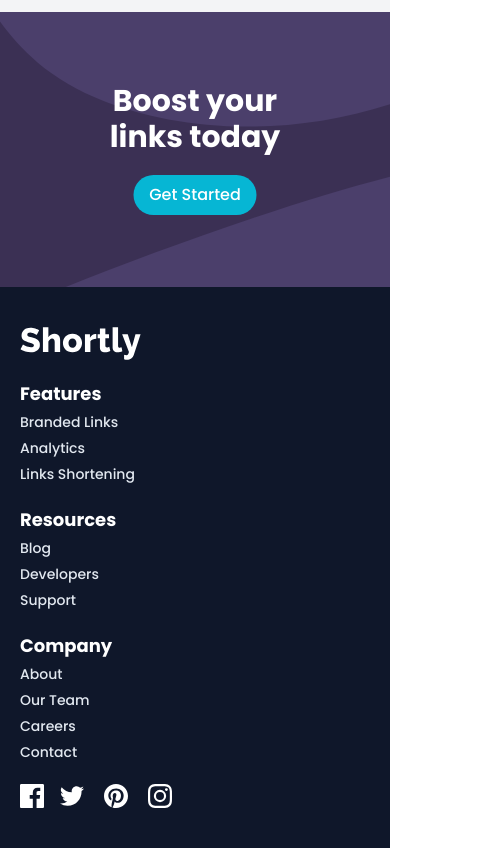
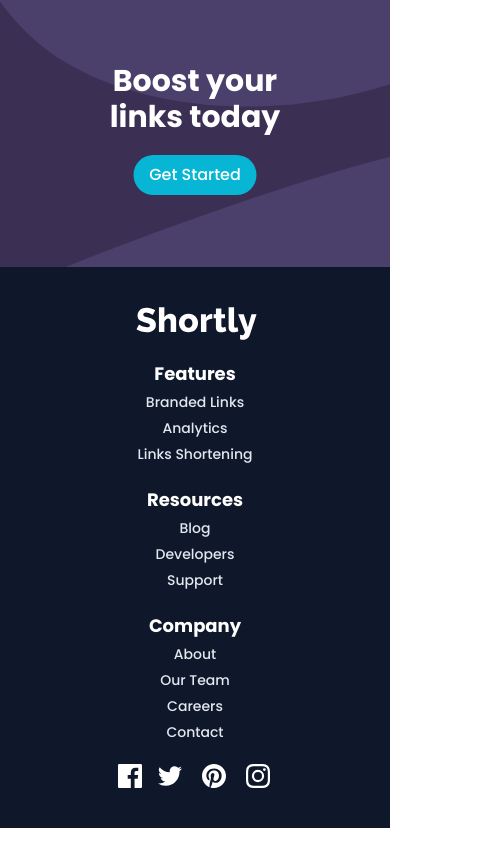
Before and after one commit to Ofosuansahh/url-shortening-web-app, a React (Create React App) app: page / in a window 390 px wide. Shown: the part 1933-2781 px from the top of the page, 486 px wide, since content can reach past the window. Built offline with nearby package versions, Linux system fonts and the light colour scheme.

Commit message:
social icons

```diff
--- a/src/components/Footer.js
+++ b/src/components/Footer.js
@@ -9,8 +9,8 @@
   return (
     <div>
         <footer className="bg-slate-900 py-10 lg:py-20">
-            <div className="max-width grid grid-cols-1 gap-5 md:grid-cols-3 lg:grid-cols-5">
-                <article>
+            <div className="max-width grid grid-cols-1 gap-5 text-center md:grid-cols-3 lg:grid-cols-5">
+                <article className="logo-img">
                     <img src={logo} />
                 </article>
 
@@ -43,11 +43,43 @@
                 </article>
 
                 <article>
-                    <ul className="flex items-center cursor-pointer">
-                        <li><img src={facebook} alt="" /></li>
-                        <li className="ml-4"><img src={twitter} alt="" /></li>
-                        <li className="mx-5"><img src={pinterest} alt="" /></li>
-                        <li><img src={instagram} alt="" /></li>
+                    <ul className="flex items-center cursor-pointer socials">
+                        <li>
+                        <svg xmlns="http://www.w3.org/2000/svg" width="24" height="24"><path fill="#FFF" d="M22.675 0H1.325C.593 0 0 .593
+                        0 1.325v21.351C0 23.407.593 24 1.325 24H12.82v-9.294H9.692v-3.622h3.128V8.413c0-3.1 1.893-4.788 4.659-4.788 1.325
+                        0 2.463.099 2.795.143v3.24l-1.918.001c-1.504 0-1.795.715-1.795 1.763v2.313h3.587l-.467 3.622h-3.12V24h6.116c.73
+                        0 1.323-.593 1.323-1.325V1.325C24 .593 23.407 0 22.675 0z"/>
+                        </svg>
+                        </li>
+                        <li className="ml-4">
+                        <svg xmlns="http://www.w3.org/2000/svg" width="24" height="20"><path fill="#FFF" d="M24 2.557a9.83 9.83 0
+                        01-2.828.775A4.932 4.932 0 0023.337.608a9.864 9.864 0 01-3.127 1.195A4.916 4.916 0 0016.616.248c-3.179 0-5.515
+                        2.966-4.797 6.045A13.978 13.978 0 011.671 1.149a4.93 4.93 0 001.523 6.574 4.903 4.903 0 01-2.229-.616c-.054 2.281
+                        1.581 4.415 3.949 4.89a4.935 4.935 0 01-2.224.084 4.928 4.928 0 004.6 3.419A9.9 9.9 0 010 17.54a13.94 13.94 0
+                        007.548 2.212c9.142 0 14.307-7.721 13.995-14.646A10.025 10.025 0 0024 2.557z"/>
+                        </svg>
+                        </li>
+                        <li className="mx-5">
+                        <svg xmlns="http://www.w3.org/2000/svg" width="24" height="24"><path fill="#FFF" d="M12 0C5.373 0 0 5.372 0 12c0
+                        5.084 3.163 9.426 7.627 11.174-.105-.949-.2-2.405.042-3.441.218-.937 1.407-5.965 1.407-5.965s-.359-.719-.359-1.782c0-1.668.967-2.914
+                        2.171-2.914 1.023 0 1.518.769 1.518 1.69 0 1.029-.655 2.568-.994 3.995-.283 1.194.599 2.169 1.777 2.169 2.133 0 3.772-2.249
+                        3.772-5.495 0-2.873-2.064-4.882-5.012-4.882-3.414 0-5.418 2.561-5.418 5.207 0 1.031.397 2.138.893 2.738a.36.36 0
+                        01.083.345l-.333 1.36c-.053.22-.174.267-.402.161-1.499-.698-2.436-2.889-2.436-4.649 0-3.785 2.75-7.262 7.929-7.262
+                        4.163 0 7.398 2.967 7.398 6.931 0 4.136-2.607 7.464-6.227 7.464-1.216 0-2.359-.631-2.75-1.378l-.748 2.853c-.271
+                        1.043-1.002 2.35-1.492 3.146C9.57 23.812 10.763 24 12 24c6.627 0 12-5.373 12-12 0-6.628-5.373-12-12-12z"/>
+                        </svg>
+                        </li>
+                        <li>
+                        <svg xmlns="http://www.w3.org/2000/svg" width="24" height="24"><path fill="#FFF" d="M12 2.163c3.204 0 3.584.012 4.85.07 3.252.148 4.771
+                        1.691 4.919 4.919.058 1.265.069 1.645.069 4.849 0 3.205-.012 3.584-.069 4.849-.149 3.225-1.664 4.771-4.919
+                        4.919-1.266.058-1.644.07-4.85.07-3.204 0-3.584-.012-4.849-.07-3.26-.149-4.771-1.699-4.919-4.92-.058-1.265-.07-1.644-.07-4.849
+                        0-3.204.013-3.583.07-4.849.149-3.227 1.664-4.771 4.919-4.919 1.266-.057 1.645-.069 4.849-.069zM12 0C8.741 0 8.333.014
+                        7.053.072 2.695.272.273 2.69.073 7.052.014 8.333 0 8.741 0 12c0 3.259.014 3.668.072 4.948.2 4.358 2.618 6.78 6.98 6.98C8.333
+                        23.986 8.741 24 12 24c3.259 0 3.668-.014 4.948-.072 4.354-.2 6.782-2.618 6.979-6.98.059-1.28.073-1.689.073-4.948
+                        0-3.259-.014-3.667-.072-4.947-.196-4.354-2.617-6.78-6.979-6.98C15.668.014 15.259 0 12 0zm0 5.838a6.162 6.162 0 100
+                        12.324 6.162 6.162 0 000-12.324zM12 16a4 4 0 110-8 4 4 0 010 8zm6.406-11.845a1.44 1.44 0 100 2.881 1.44 1.44 0 000-2.881z"/>
+                        </svg>
+                        </li>
                     </ul>
                 </article>
             </div>
--- a/src/index.css
+++ b/src/index.css
@@ -75,6 +75,12 @@
   transform: translate(-50%, -50%);
 }
 
+svg path:hover{
+  fill: cyan;
+  cursor: pointer;
+  transition: background 500ms ease;
+}
+
 @media (min-width: 1024px){
   .card article:nth-child(3) {
     transform: translateY(2rem);
@@ -89,3 +95,23 @@
     top: 50%;
   }
 }
+
+@media (max-width: 500px){
+  .line{
+    position: relative;
+    height: 20rem;
+    @apply bg-cyan-500 w-2 absolute;
+    right: 50%;
+    top: 20%;
+  }
+
+  .logo-img{
+    position: relative;
+    left: 33%;
+  }
+
+  .socials{
+    position: relative;
+    left: 28%;
+  }
+}
```
